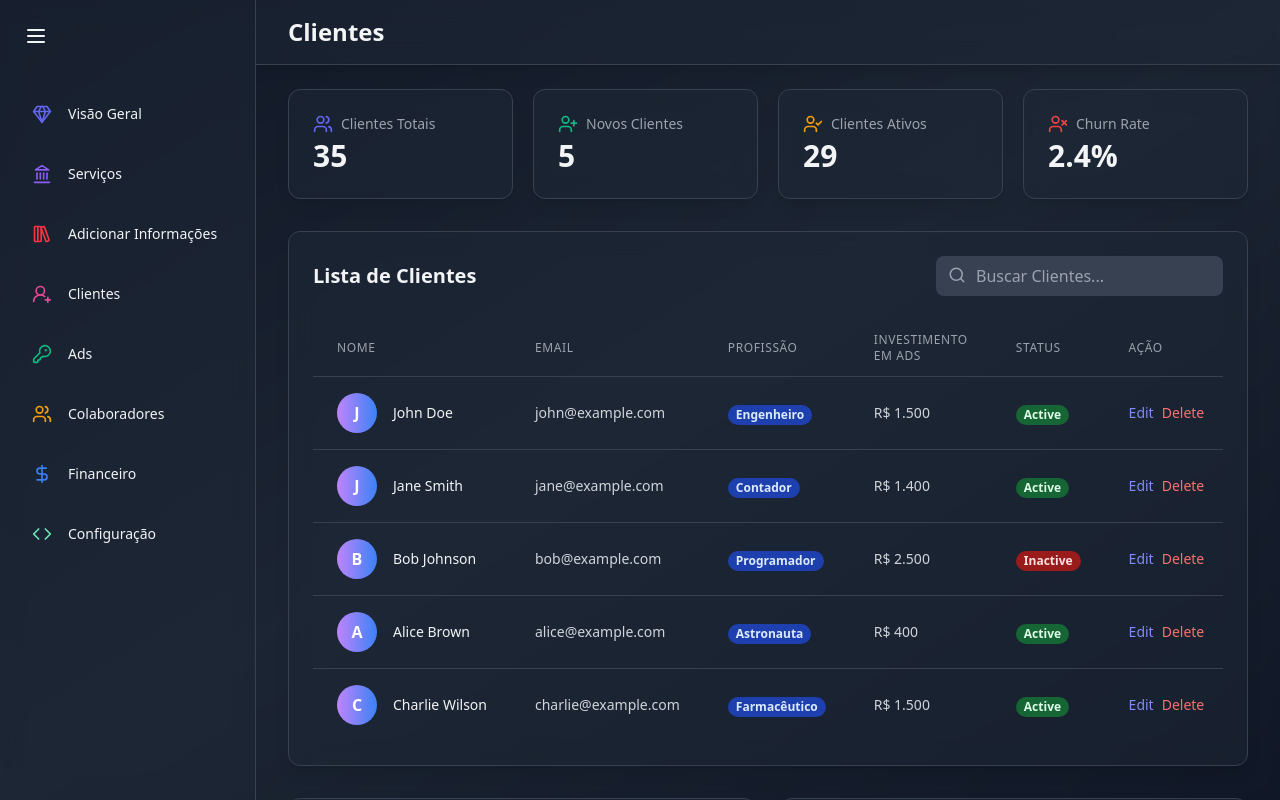
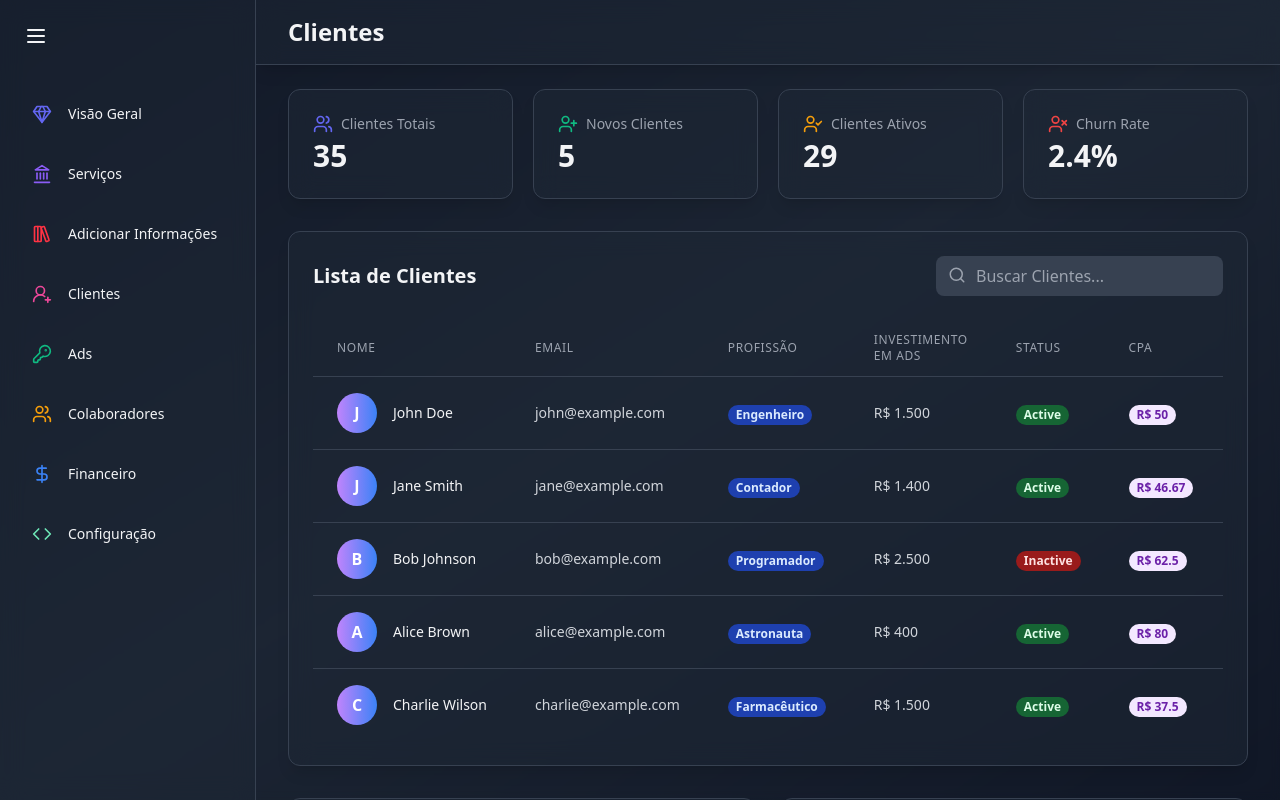
Before and after one commit to thepatroa/patroa, a React (Vite) app in the folder frontend/: page /clientes in a window 1280 px wide. Built offline with nearby package versions, Linux system fonts and the light colour scheme.

Commit message:
feat: 🦅 add more metrics to client ads

```diff
--- a/frontend/src/components/users/UsersTable.jsx
+++ b/frontend/src/components/users/UsersTable.jsx
@@ -3,12 +3,73 @@ import { motion } from "framer-motion";
 import { Search } from "lucide-react";
 
 const userData = [
-	{ id: 1, nome: "John Doe", email: "john@example.com", profissao: "Engenheiro", ads: "R$ 1.500", status: "Active" },
-	{ id: 2, nome: "Jane Smith", email: "jane@example.com", profissao: "Contador", ads: "R$ 1.400", status: "Active" },
-	{ id: 3, nome: "Bob Johnson", email: "bob@example.com", profissao: "Programador", ads: "R$ 2.500", status: "Inactive" },
-	{ id: 4, nome: "Alice Brown", email: "alice@example.com", profissao: "Astronauta", ads: "R$ 400", status: "Active" },
-	{ id: 5, nome: "Charlie Wilson", email: "charlie@example.com", profissao: "Farmacêutico", ads: "R$ 1.500", status: "Active" },
+	{
+		id: 1,
+		nome: "John Doe",
+		email: "john@example.com",
+		profissao: "Engenheiro",
+		ads: "R$ 1.500",
+		status: "Active",
+		cpa: "R$ 50",
+		leads: 30,
+		conversao: "12%",
+		roas: "3.2x",
+		ctr: "5.8%"
+	},
+	{
+		id: 2,
+		nome: "Jane Smith",
+		email: "jane@example.com",
+		profissao: "Contador",
+		ads: "R$ 1.400",
+		status: "Active",
+		cpa: "R$ 46.67",
+		leads: 28,
+		conversao: "10%",
+		roas: "2.7x",
+		ctr: "4.5%"
+	},
+	{
+		id: 3,
+		nome: "Bob Johnson",
+		email: "bob@example.com",
+		profissao: "Programador",
+		ads: "R$ 2.500",
+		status: "Inactive",
+		cpa: "R$ 62.5",
+		leads: 40,
+		conversao: "8%",
+		roas: "2.1x",
+		ctr: "3.8%"
+	},
+	{
+		id: 4,
+		nome: "Alice Brown",
+		email: "alice@example.com",
+		profissao: "Astronauta",
+		ads: "R$ 400",
+		status: "Active",
+		cpa: "R$ 80",
+		leads: 5,
+		conversao: "5%",
+		roas: "1.5x",
+		ctr: "2.1%"
+	},
+	{
+		id: 5,
+		nome: "Charlie Wilson",
+		email: "charlie@example.com",
+		profissao: "Farmacêutico",
+		ads: "R$ 1.500",
+		status: "Active",
+		cpa: "R$ 37.5",
+		leads: 40,
+		conversao: "15%",
+		roas: "3.5x",
+		ctr: "6.3%"
+	}
 ];
+
 
 const UsersTable = () => {
 	const [searchTerm, setSearchTerm] = useState("");
@@ -64,6 +125,21 @@ const UsersTable = () => {
 								Status
 							</th>
 							<th className='px-6 py-3 text-left text-xs font-medium text-gray-400 uppercase tracking-wider'>
+								CPA
+							</th>
+							<th className='px-6 py-3 text-left text-xs font-medium text-gray-400 uppercase tracking-wider'>
+								Leads
+							</th>
+							<th className='px-6 py-3 text-left text-xs font-medium text-gray-400 uppercase tracking-wider'>
+								Conversão
+							</th>
+							<th className='px-6 py-3 text-left text-xs font-medium text-gray-400 uppercase tracking-wider'>
+								ROAS
+							</th>
+							<th className='px-6 py-3 text-left text-xs font-medium text-gray-400 uppercase tracking-wider'>
+								CTR
+							</th>
+							<th className='px-6 py-3 text-left text-xs font-medium text-gray-400 uppercase tracking-wider'>
 								Ação
 							</th>
 						</tr>
@@ -103,15 +179,40 @@ const UsersTable = () => {
 								</td>
 								<td className='px-6 py-4 whitespace-nowrap'>
 									<span
-										className={`px-2 inline-flex text-xs leading-5 font-semibold rounded-full ${
-											user.status === "Active"
-												? "bg-green-800 text-green-100"
-												: "bg-red-800 text-red-100"
-										}`}
+										className={`px-2 inline-flex text-xs leading-5 font-semibold rounded-full ${user.status === "Active"
+											? "bg-green-800 text-green-100"
+											: "bg-red-800 text-red-100"
+											}`}
 									>
 										{user.status}
 									</span>
 								</td>
+								<td className='px-6 py-4 whitespace-nowrap'>
+									<span className='px-2 inline-flex text-xs leading-5 font-semibold rounded-full bg-purple-100 text-purple-800'>
+										{user.cpa}
+									</span>
+								</td>
+								<td className='px-6 py-4 whitespace-nowrap'>
+									<span className='px-2 inline-flex text-xs leading-5 font-semibold rounded-full bg-green-100 text-green-800'>
+										{user.leads}
+									</span>
+								</td>
+								<td className='px-6 py-4 whitespace-nowrap'>
+									<span className='px-2 inline-flex text-xs leading-5 font-semibold rounded-full bg-yellow-100 text-yellow-800'>
+										{user.conversao}
+									</span>
+								</td>
+								<td className='px-6 py-4 whitespace-nowrap'>
+									<span className='px-2 inline-flex text-xs leading-5 font-semibold rounded-full bg-pink-100 text-pink-800'>
+										{user.roas}
+									</span>
+								</td>
+								<td className='px-6 py-4 whitespace-nowrap'>
+									<span className='px-2 inline-flex text-xs leading-5 font-semibold rounded-full bg-indigo-100 text-indigo-800'>
+										{user.ctr}
+									</span>
+								</td>
+
 
 								<td className='px-6 py-4 whitespace-nowrap text-sm text-gray-300'>
 									<button className='text-indigo-400 hover:text-indigo-300 mr-2'>Edit</button>
```
